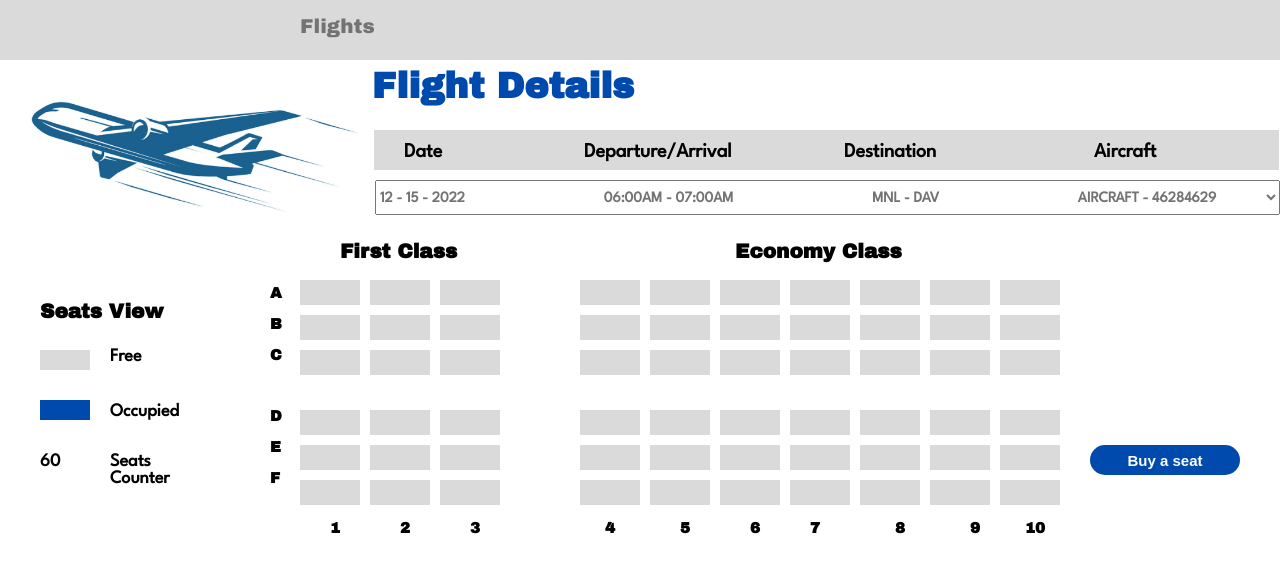
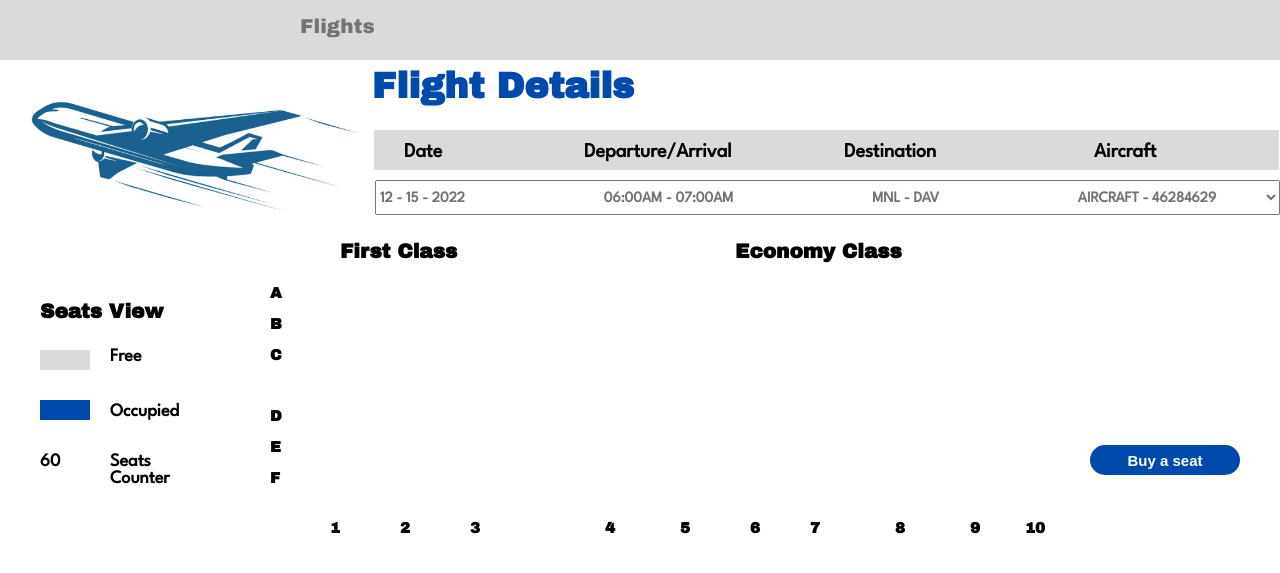
Before and after one commit to nesah/DS2-Airplane-Seat-Reservation, a Flask app: page / in a window 1280 px wide. Shown: the top 573 px of the page. Run offline with Flask 2, Linux system fonts and the light colour scheme.

Commit message:
Update flights_style.css

```diff
--- a/static/flights_style.css
+++ b/static/flights_style.css
@@ -284,10 +284,6 @@
     height: 5px;
 }
 
-.bg_gray{
-    background-color: #dadada;
-}
-
 .btn_buy{
     position: absolute;
     left: 1090px;
```
